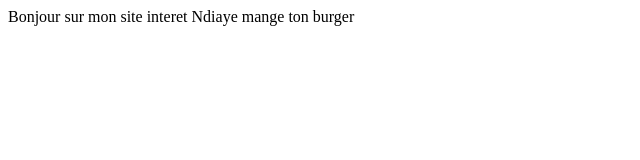
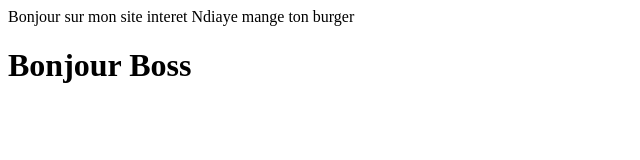
Before and after one commit to katakeynii/boost-sass, a plain HTML site: page index.html in a window 1280 px wide. Shown: the whole page, without its empty margins (0-640 px from the left). Drawn offline with Linux system fonts and the light colour scheme.

Commit message:
adding title

```diff
--- a/index.html
+++ b/index.html
@@ -8,5 +8,6 @@
 <body>
     Bonjour sur mon site interet
     Ndiaye mange ton burger
+    <h1>Bonjour Boss</h1>
 </body>
 </html>
```
